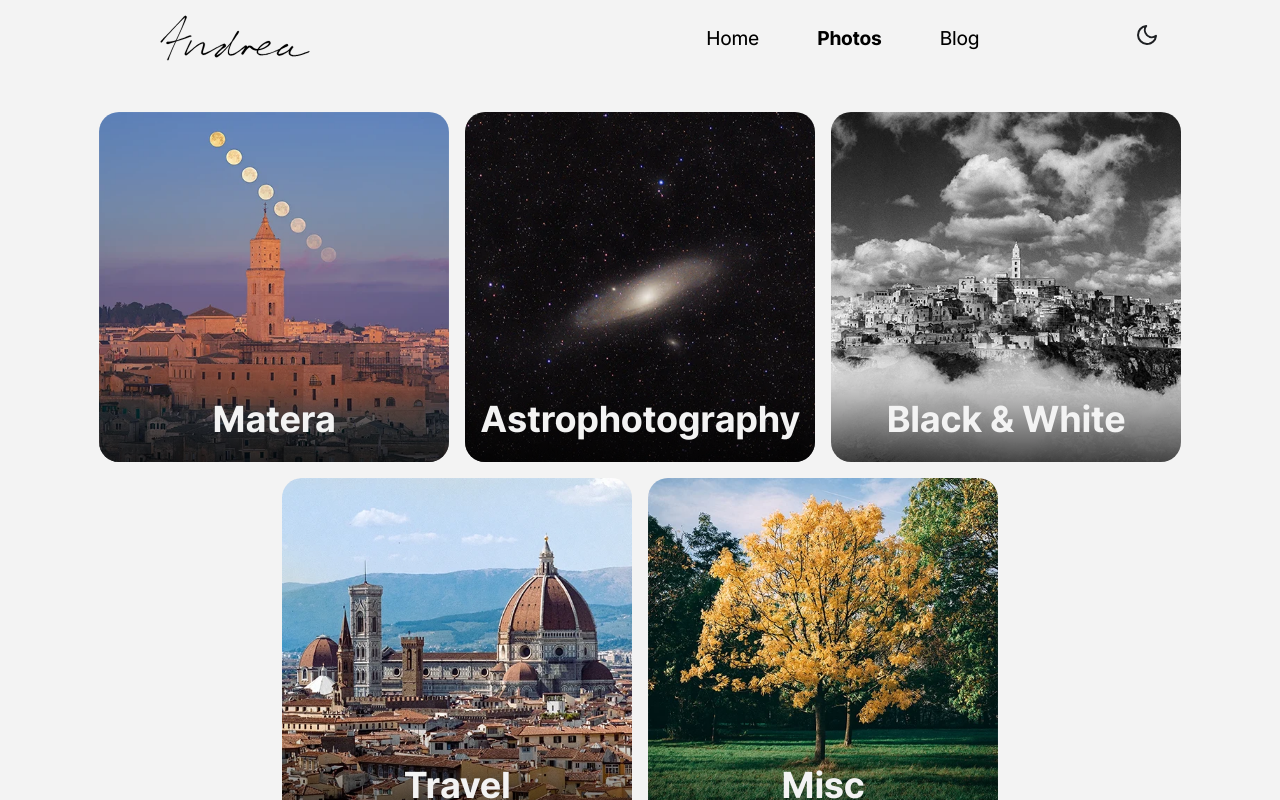
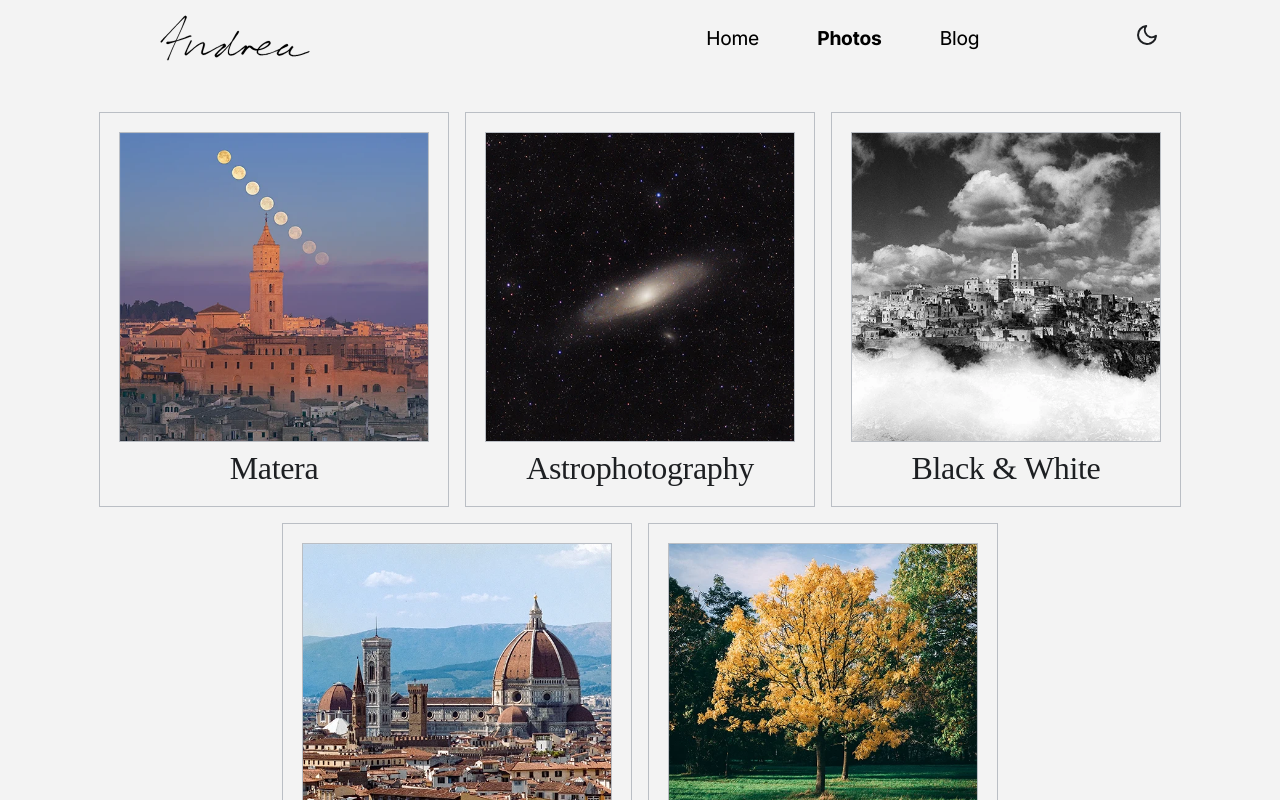
Before and after one commit to andreaiaia/blog, a Next.js app: page /photos in a window 1280 px wide. Shown: the top 800 px of the page. Built offline with nearby package versions, Linux system fonts and the light colour scheme.

Commit message:
Use new polaroid component

```diff
--- a/pages/photos/index.jsx
+++ b/pages/photos/index.jsx
@@ -1,6 +1,6 @@
 import React from 'react';
 
-import Gallery from '../../components/Thumbnails/Gallery';
+import { Polaroid } from '../../components/Thumbnails';
 
 import photoData from './photos-index.json';
 
@@ -13,7 +13,7 @@ const index = () => {
     <main className={styles.container}>
       <section className={styles.thumbnails}>
         {data.map((item, index) => (
-          <Gallery
+          <Polaroid
             key={index}
             src={item.path + item.thumbnail}
             alt={item.description}
```
